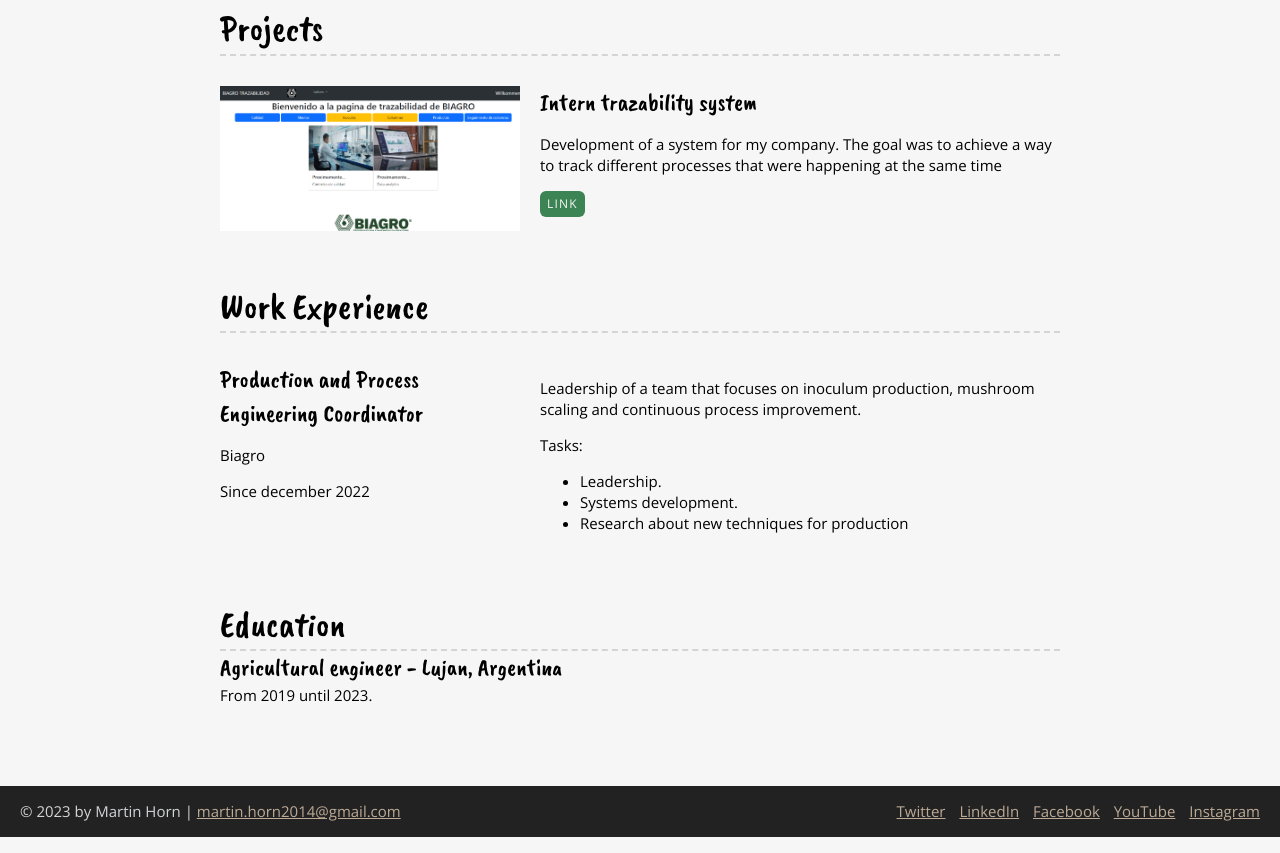
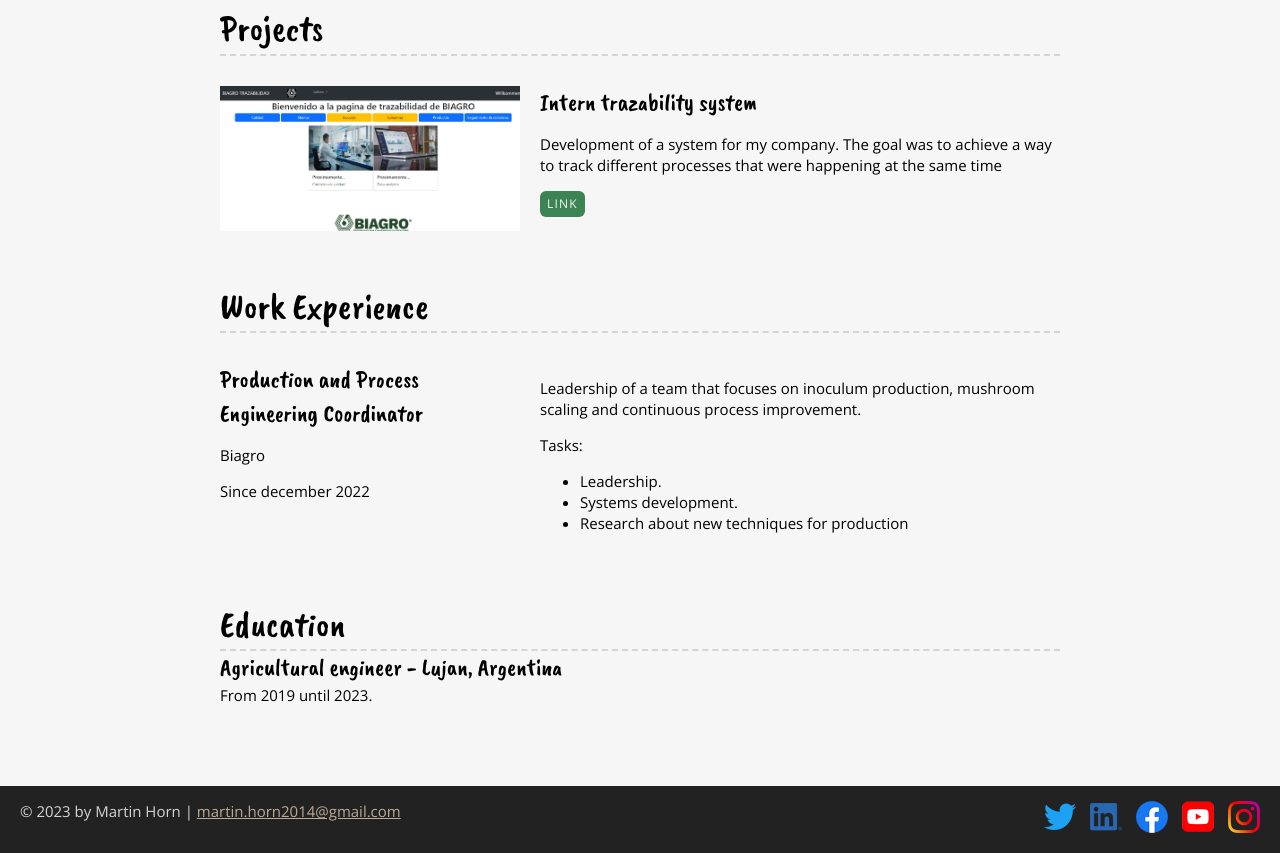
Before and after one commit to MartinMetarhizium/Resume, a plain HTML site: page resume.html in a window 1280 px wide. Shown: the part 767-1620 px from the top of the page. Drawn offline with nearby package versions, Linux system fonts and the light colour scheme.

Commit message:
Update resume.html

```diff
--- a/resume.html
+++ b/resume.html
@@ -108,19 +108,20 @@
       <!-- Add or remove any networks. -->
       <ul class="socials">
         <li>
-          <a href="#" target="_blank">Twitter</a>
+          <a href="" target="_blank"><img src= "images/icon-logo-twitter.png" ></a>
         </li>
         <li>
-          <a href="https://www.linkedin.com/in/martin-horn-483869212/" target="_blank">LinkedIn</a>
+          <a href="https://www.linkedin.com/in/martin-horn-483869212/" target="_blank"><img src= "images/icon-logo-linkedin.png" ></a>
         </li>
         <li>
-          <a href="#" target="_blank">Facebook</a>
+          <a href="#" target="_blank"><img src= "images/icon-logo-facebook.png" ></a>
         </li>
         <li>
-          <a href="#" target="_blank">YouTube</a>
+          <a href="#" target="_blank"><img src= "images/icon-logo-youtube.png" ></a>
         </li>
         <li>
-          <a href="#" target="_blank">Instagram</a>
+          <a href="#" target="_blank"><img src= "images/icon-logo-instagram.png" ></a>
+        </li>
         </li>
       </ul>
 
```
